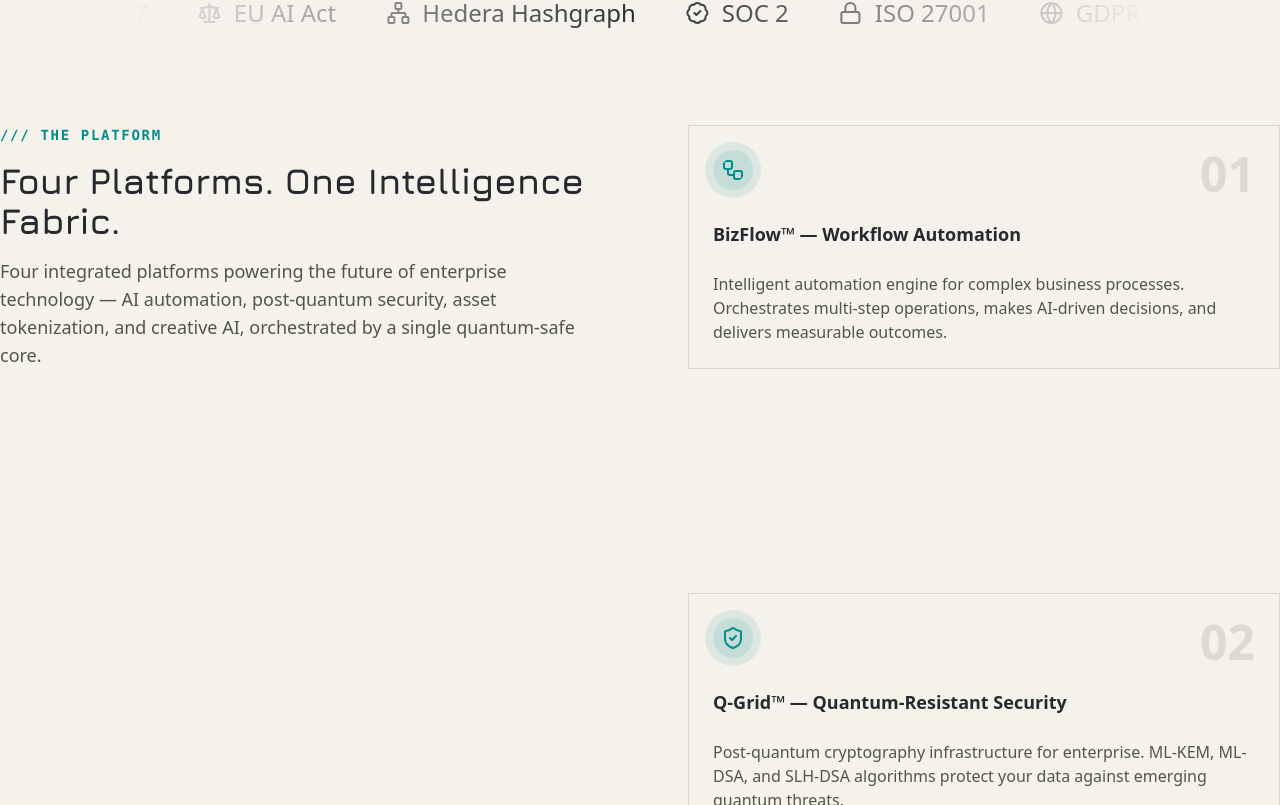
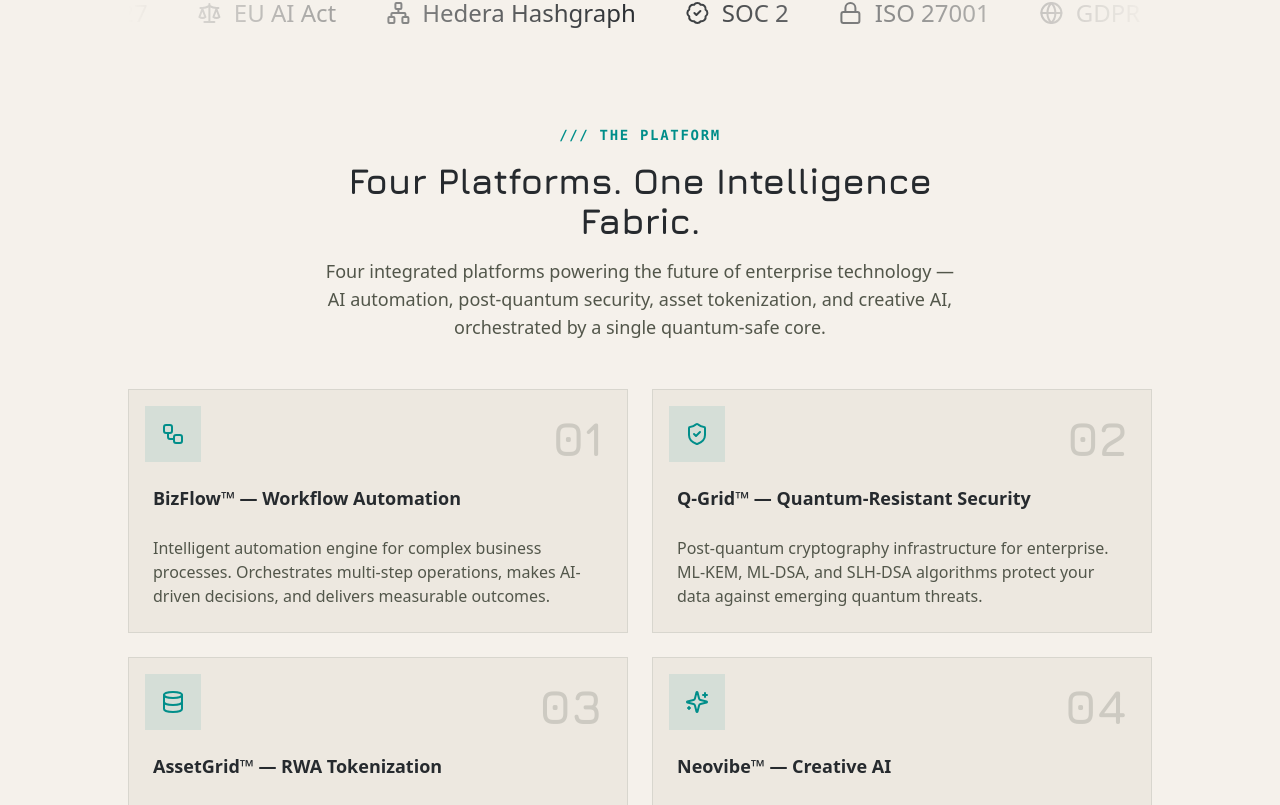
Before and after one commit to Taurus-Ai-Corp/taurus-ai-corp-website, a Next.js app: page / in a window 1280 px wide. Shown: the part 2075-2880 px from the top of the page. Built offline with nearby package versions, Linux system fonts and the light colour scheme.

Commit message:
fix: replace sticky scroll-stacking platforms layout with 2x2 grid
The template stacking effect left huge voids and hid cards 01-03 behind
04 (cards were bg-background, invisible against the page). Normal grid,
bg-muted cards, Jura numerals.

```diff
--- a/components/layout/sections/benefits.tsx
+++ b/components/layout/sections/benefits.tsx
@@ -1,36 +1,27 @@
 import { benefitList } from "@/@data/benefits";
 import { Card, CardContent, CardHeader, CardTitle } from "@/components/ui/card";
 import Icon from "@/components/icon";
-import { cn } from "@/lib/utils";
 import SectionContainer from "../section-container";
 import SectionHeader from "../section-header";
 
 export const BenefitsSection = () => {
   return (
     <SectionContainer id="platforms">
-      <div className="grid lg:grid-cols-2 lg:gap-24">
-        <div>
       <SectionHeader
-            className="sticky max-w-full text-center lg:top-[22rem] lg:text-start"
         subTitle="The Platform"
         title="Four Platforms. One Intelligence Fabric."
         description="Four integrated platforms powering the future of enterprise technology — AI automation, post-quantum security, asset tokenization, and creative AI, orchestrated by a single quantum-safe core."
       />
-        </div>
-
-        <div className="flex w-full flex-col gap-6 lg:gap-[14rem]">
+      <div className="mx-auto grid w-full max-w-(--breakpoint-lg) gap-6 sm:grid-cols-2">
         {benefitList.map(({ icon, title, description }, index) => (
-            <Card
-              key={title}
-              className={cn("group/number bg-background lg:sticky")}
-              style={{ top: `${20 + index + 2}rem` }}>
+          <Card key={title} className="group/number bg-muted h-full">
             <CardHeader>
               <div className="flex justify-between">
                 <Icon
                   name={icon}
-                    className="text-primary bg-primary/20 ring-primary/10 mb-6 size-10 rounded-full p-2 ring-8"
+                  className="text-primary bg-primary/10 ring-primary/10 mb-6 size-10 p-2 ring-8"
                 />
-                  <span className="text-muted-foreground/15 group-hover/number:text-muted-foreground/30 text-5xl font-bold transition-all delay-75">
+                <span className="text-muted-foreground/20 group-hover/number:text-primary/60 font-heading text-5xl font-bold transition-all delay-75">
                   0{index + 1}
                 </span>
               </div>
@@ -40,7 +31,6 @@ export const BenefitsSection = () => {
           </Card>
         ))}
       </div>
-      </div>
     </SectionContainer>
   );
 };
```
Lines whose indentation alone changed are shown as unchanged.
